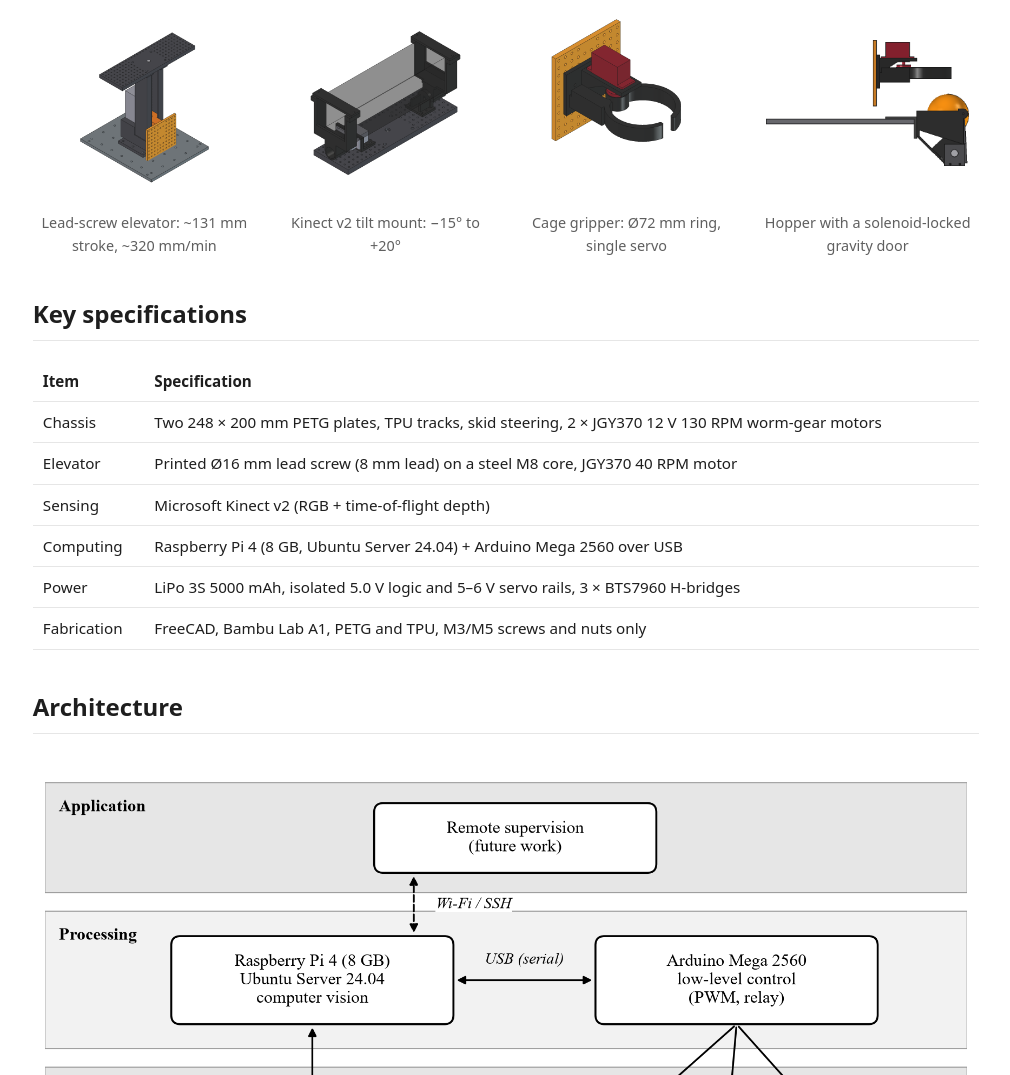
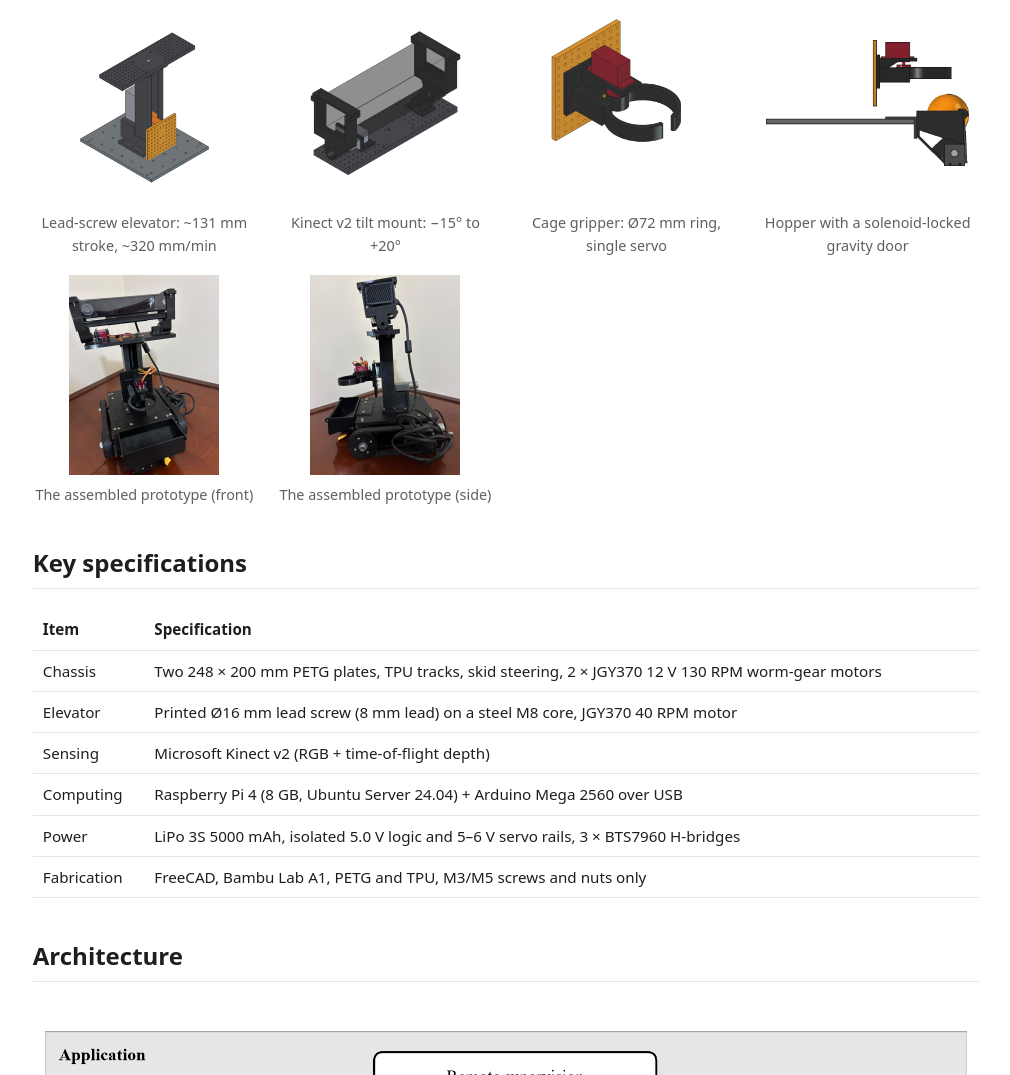
Before and after one commit to GHTassinari/CitrusHarvestingRobot, a plain HTML site: page docs/index.html in a window 1280 px wide. Shown: the part 1584-2659 px from the top of the page, without its empty margins (44-1054 px from the left). Drawn offline with Linux system fonts and the light colour scheme.

Commit message:
Add photos of the assembled robot; hopper v3 tested
Front and side photos of the printed robot with the hopper installed, in the
README and on the project page. Hopper v3 marked as tested: the lock fits the
tunnel and the latch locks and releases the door. Full-robot renders
regenerated with the v3 hopper.

```diff
--- a/docs/index.html
+++ b/docs/index.html
@@ -110,6 +110,8 @@
     <figure><img src="https://raw.githubusercontent.com/GHTassinari/CitrusHarvestingRobot/main/images/kinect-mount.png" alt="Kinect v2 tilt mount"><figcaption>Kinect v2 tilt mount: −15° to +20°</figcaption></figure>
     <figure><img src="https://raw.githubusercontent.com/GHTassinari/CitrusHarvestingRobot/main/images/gripper.png" alt="Cage gripper for oranges"><figcaption>Cage gripper: Ø72 mm ring, single servo</figcaption></figure>
     <figure><img src="https://raw.githubusercontent.com/GHTassinari/CitrusHarvestingRobot/main/images/hopper-side.png" alt="Hopper with solenoid-locked door"><figcaption>Hopper with a solenoid-locked gravity door</figcaption></figure>
+    <figure><img src="https://raw.githubusercontent.com/GHTassinari/CitrusHarvestingRobot/main/images/photo-front.jpg" alt="Photo of the assembled robot, front view"><figcaption>The assembled prototype (front)</figcaption></figure>
+    <figure><img src="https://raw.githubusercontent.com/GHTassinari/CitrusHarvestingRobot/main/images/photo-side.jpg" alt="Photo of the assembled robot, side view"><figcaption>The assembled prototype (side)</figcaption></figure>
   </div>
 
   <h2>Key specifications</h2>
```
Also changed, not shown: images/photo-front.jpg (added), images/photo-side.jpg (added), images/robot-iso.png, images/robot-side.png, 2 other files.
